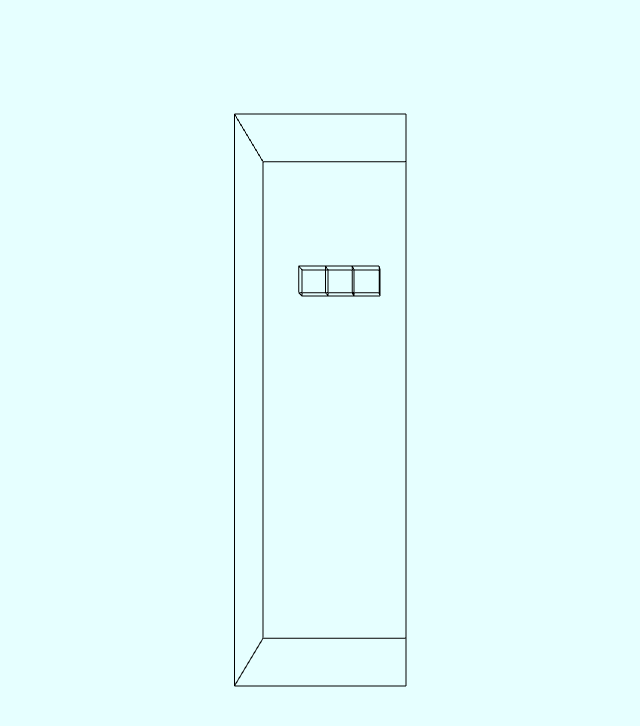
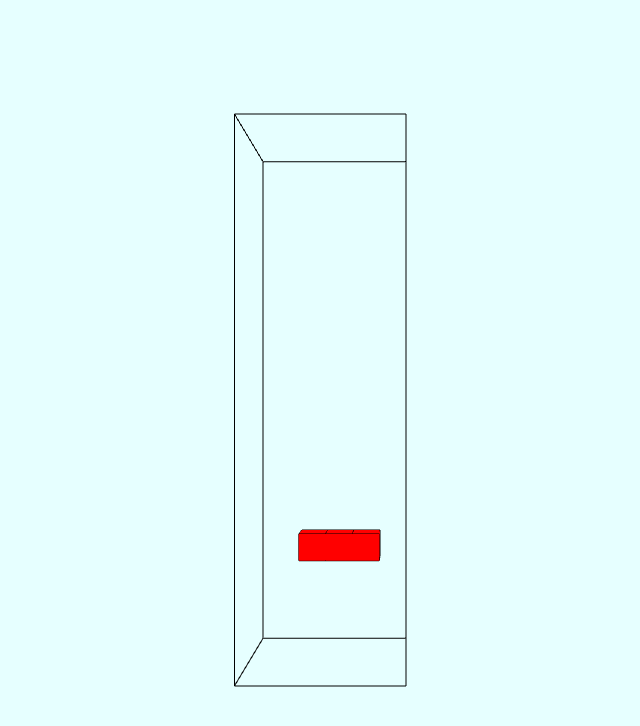
Before and after one commit to Biggatron/Tetris3D, a plain HTML site: page index.html in a window 1280 px wide. Shown: the whole page, without its empty margins (234-874 px from the left). Drawn offline with Linux system fonts and the light colour scheme.

Commit message:
Komnir litir, hægt að hreyfa blokkir og þær haldast í rýminu þegar þær lenda á einhverju.

```diff
--- a/Block.js
+++ b/Block.js
@@ -11,32 +11,85 @@ Block.prototype.setup = function() {
     this.blockType = 0;
     this.color = getRandomColor();
     this.pos = [2, 2, 19];
-    this.newpos;
-    this.rotation = 0;
-    this.newRotation = this.rotation;
+    this.rot = 0;
     this.dropTimer = 0;
 };
 
 Block.prototype.update = function() {
     this.dropTimer += 1;
-    if (this.dropTimer >= 60) {
+    if (this.dropTimer >= 20) {
         this.dropTimer = 0;
         this.pos[2] -= 1;
+        if (!isLegal(this)) {
+            this.pos[2] += 1;
+            this.freeze();
+        }
     }
-    if (!isLegal(this)) {
-        this.pos[2] += 1;
-        this.freeze();
-        return;
+
+    //var newPos = [pos[0], pos[1], pos[2]];
+    if (eatKey(KEY_UP_ARROW)) {
+        this.pos[1] += 1;
+        if (!isLegal(this)) this.pos[1] -= 1;
     }
+    if (eatKey(KEY_DOWN_ARROW)) {
+        this.pos[1] -= 1;
+        if (!isLegal(this)) this.pos[1] += 1;
+    }
+    if (eatKey(KEY_LEFT_ARROW)) {
+        this.pos[0] += 1;
+        if (!isLegal(this)) this.pos[0] -= 1;
+    }
+    if (eatKey(KEY_RIGHT_ARROW)) {
+        this.pos[0] -= 1;
+        if (!isLegal(this)) this.pos[0] += 1;
+    }
+
+    if (this.blockType === 0) {
+        if (eatKey(KEY_ROTATE_X) || eatKey(KEY_ROTATE_X_C)) {
+            if (this.rot === 1) {
+                this.rot = 2;
+                if (!isLegal(this)) this.rot = 1;
+            } else if (this.rot === 2) {
+                this.rot = 1;
+                if (!isLegal(this)) this.rot = 2;
+            }
+        } else if (eatKey(KEY_ROTATE_Y) || eatKey(KEY_ROTATE_Y_C)) {
+            if (this.rot === 0) {
+                this.rot = 1;
+                if (!isLegal(this)) this.rot = 0;
+            } else if (this.rot === 1) {
+                this.rot = 0;
+                if (!isLegal(this)) this.rot = 1;
+            }
+        } else if (eatKey(KEY_ROTATE_Z) || eatKey(KEY_ROTATE_Z_C)) {
+            if (this.rot === 0) {
+                this.rot = 2;
+                if (!isLegal(this)) this.rot = 0;
+            } else if (this.rot === 2) {
+                this.rot = 0;
+                if (!isLegal(this)) this.rot = 2;
+            }
+        }
+
+    }
+
 };
 
 Block.prototype.render = function() {
     var mv = modelViewMatrix;
+    // -1 í x hnitinu er til að miðju kubburinn sé í miðjunni. Það einhfaldar slatta
+    mv = mult(mv, translate(this.pos[0] - 1, this.pos[2], this.pos[1]));
+    mv = mult(mv, translate(1.5, 0.5, 0.5))
+    if (this.rot === 1) mv = mult(mv, rotateY(90));
+    if (this.rot === 2) mv = mult(mv, rotateZ(90));
+    mv = mult(mv, translate(-1.5, -0.5, -0.5))
 
-    // -1 í x hnitinu er til að miðju kubburinn sé í miðjunni. Það einhfaldar slatta
-    mv = mult(mv, translate(this.pos[0]-1, this.pos[2], this.pos[1]));
     gl.uniformMatrix4fv(modelViewMatrixLoc, false, flatten(mv));
+    gl.uniform4fv(colorVecLoc, colors[this.color]);
+    gl.drawArrays(gl.TRIANGLES, 0, cubeTriIndex);
+    gl.uniform4fv(colorVecLoc, vec4(0.0, 0.0, 0.0, 1.0));
     gl.drawArrays(gl.LINES, currIndex, lineBlockIndex);
+    currIndex += lineBlockIndex;
 }
 
 Block.prototype.freeze = function() {
@@ -47,11 +100,11 @@ Block.prototype.freeze = function() {
 }
 
 Block.prototype.getOccupiedBlocks = function() {
-    var pos1 = this.pos;
+    var pos1 = [this.pos[0], this.pos[1], this.pos[2]];
     var pos2 = this.pos;
-    var pos3 = this.pos;
+    var pos3 = [this.pos[0], this.pos[1], this.pos[2]];
     if (this.blockType === 0) {
-        switch (this.rotation) {
+        switch (this.rot) {
             case 0:
                 pos1[0] -= 1;
                 pos3[0] += 1;
@@ -70,5 +123,5 @@ Block.prototype.getOccupiedBlocks = function() {
 }
 
 function getRandomColor() {
-    return Math.floor(Math.random()*6);
+    return Math.floor(Math.random() * 6);
 }
--- a/blockManager.js
+++ b/blockManager.js
@@ -8,7 +8,7 @@ var colors = [
     [1.0, 0.0, 0.0, 1.0], // red
     [1.0, 1.0, 0.0, 1.0], // yellow
     [0.0, 1.0, 0.0, 1.0], // green
-    [0.0, 0.0, 1.0, 1.0], // blue
+    [1.0, 0.65, 0.0, 1.0], // orange
     [1.0, 0.0, 1.0, 1.0], // magenta
     [0.0, 1.0, 1.0, 1.0], // cyan
 ];
@@ -64,12 +64,30 @@ var playFieldGrid = [
     ]
 ];
 
+function renderGrid() {
+    for (var i = 0; i < 6; i++) {
+        for (var j = 0; j < 6; j++) {
+            for (var k = 0; k < 20; k++) {
+                if (playFieldGrid[i][j][k] > 0) {
+                    var mv = modelViewMatrix;
+                    mv = mult(mv, translate(i, k, j));
+                    gl.uniformMatrix4fv(modelViewMatrixLoc, false, flatten(mv));
+                    gl.uniform4fv(colorVecLoc, colors[playFieldGrid[i][j][k]]);
+                    gl.drawArrays(gl.TRIANGLES, cubeTriIndex, cubeTriIndex);
+                    gl.uniform4fv(colorVecLoc, vec4(0.0, 0.0, 0.0, 1.0));
+                    gl.drawArrays(gl.LINES, currIndex, cubeIndex);
+                }
+            }
+        }
+    }
+}
+
 function updateBlocks() {
+    for (var i = 0; i < blocks.length; i++) {
+        blocks[i].update();
+    }
     if (blocks.length === 0) {
         newBlock();
-    }
-    for (var i = 0; i < blocks.length; i++) {
-        blocks[i].update();
     }
 }
 
--- a/index.html
+++ b/index.html
@@ -34,6 +34,7 @@ void main()
 <script type="text/javascript" src="main.js"></script>
 <script type="text/javascript" src="Block.js"></script>
 <script type="text/javascript" src="blockManager.js"></script>
+<script type="text/javascript" src="keys.js"></script>
 <link rel="stylesheet" href="styles.css">
 
 <body>
--- /dev/null
+++ b/keys.js
@@ -0,0 +1,40 @@
+// =================
+// KEYBOARD HANDLING
+// =================
+
+var keys = [];
+
+function handleKeydown(evt) {
+    keys[evt.keyCode] = true;
+}
+
+function handleKeyup(evt) {
+    keys[evt.keyCode] = false;
+}
+
+// Inspects, and then clears, a key's state
+function eatKey(keyCode) {
+    var isDown = keys[keyCode];
+    keys[keyCode] = false;
+    return isDown;
+}
+
+// A tiny little convenience function
+function keyCode(keyChar) {
+    return keyChar.charCodeAt(0);
+}
+
+var KEY_LEFT_ARROW = '37';
+var KEY_UP_ARROW = '38';
+var KEY_RIGHT_ARROW = '39';
+var KEY_DOWN_ARROW = '40';
+
+var KEY_ROTATE_X = keyCode('A');
+var KEY_ROTATE_X_C = keyCode('Z');
+var KEY_ROTATE_Y = keyCode('S');
+var KEY_ROTATE_Y_C = keyCode('X');
+var KEY_ROTATE_Z = keyCode('D');
+var KEY_ROTATE_Z_C = keyCode('C');
+
+window.addEventListener("keydown", handleKeydown);
+window.addEventListener("keyup", handleKeyup);
--- a/main.js
+++ b/main.js
@@ -14,6 +14,8 @@ var index = 0;
 var lineIndex = 0;
 var linePlayFieldIndex = 24;
 var lineBlockIndex = 40;
+var cubeIndex = 24;
+var cubeTriIndex = 36;
 
 var pointsArray = [];
 var linePointsArray = [];
@@ -41,36 +43,48 @@ var eye;
 var at = vec3(0.0, 10.0, 0.0);
 var up = vec3(0.0, 1.0, 0.0);
 
+var cube = [
+    vec4(0.0, 0.0, 0.0, 1),
+    vec4(1.0, 0.0, 0.0, 1),
+    vec4(1.0, 0.0, 1.0, 1),
+    vec4(0.0, 0.0, 1.0, 1),
+
+    vec4(0.0, 1.0, 0.0, 1),
+    vec4(1.0, 1.0, 0.0, 1),
+    vec4(1.0, 1.0, 1.0, 1),
+    vec4(0.0, 1.0, 1.0, 1),
+]
+
 var pFV = [
     vec4(0.0, 20.0, 6.0, 1),
     vec4(0.0, 20.0, 0.0, 1),
     vec4(6.0, 20.0, 6.0, 1),
     vec4(6.0, 20.0, 0.0, 1),
 
-    vec4( 0.0, 0.0, 6.0, 1),
-    vec4( 0.0, 0.0, 0.0, 1),
-    vec4( 6.0, 0.0, 6.0, 1),
-    vec4( 6.0, 0.0, 0.0, 1),
+    vec4(0.0, 0.0, 6.0, 1),
+    vec4(0.0, 0.0, 0.0, 1),
+    vec4(6.0, 0.0, 6.0, 1),
+    vec4(6.0, 0.0, 0.0, 1),
 ]
 
 var b1V = [
-    vec4( 0.0, 1.0, 0.0, 1),
-    vec4( 0.0, 1.0, 1.0, 1),
-    vec4( 1.0, 1.0, 0.0, 1),
-    vec4( 1.0, 1.0, 1.0, 1),
-    vec4( 2.0, 1.0, 0.0, 1),
-    vec4( 2.0, 1.0, 1.0, 1),
-    vec4( 3.0, 1.0, 0.0, 1),
-    vec4( 3.0, 1.0, 1.0, 1),
+    vec4(0.0, 1.0, 0.0, 1),
+    vec4(0.0, 1.0, 1.0, 1),
+    vec4(1.0, 1.0, 0.0, 1),
+    vec4(1.0, 1.0, 1.0, 1),
+    vec4(2.0, 1.0, 0.0, 1),
+    vec4(2.0, 1.0, 1.0, 1),
+    vec4(3.0, 1.0, 0.0, 1),
+    vec4(3.0, 1.0, 1.0, 1),
 
-    vec4( 0.0, 0.0, 0.0, 1),
-    vec4( 0.0, 0.0, 1.0, 1),
-    vec4( 1.0, 0.0, 0.0, 1),
-    vec4( 1.0, 0.0, 1.0, 1),
-    vec4( 2.0, 0.0, 0.0, 1),
-    vec4( 2.0, 0.0, 1.0, 1),
-    vec4( 3.0, 0.0, 0.0, 1),
-    vec4( 3.0, 0.0, 1.0, 1)
+    vec4(0.0, 0.0, 0.0, 1),
+    vec4(0.0, 0.0, 1.0, 1),
+    vec4(1.0, 0.0, 0.0, 1),
+    vec4(1.0, 0.0, 1.0, 1),
+    vec4(2.0, 0.0, 0.0, 1),
+    vec4(2.0, 0.0, 1.0, 1),
+    vec4(3.0, 0.0, 0.0, 1),
+    vec4(3.0, 0.0, 1.0, 1)
 ]
 
 var b2V = [
@@ -101,11 +115,11 @@ function triangle(a, b, c) {
     pointsArray.push(c);
 
     // normals are vectors
-
+    /*
         normalsArray.push(a[0], a[1], a[2], 0.0);
         normalsArray.push(b[0], b[1], b[2], 0.0);
         normalsArray.push(c[0], c[1], c[2], 0.0);
-
+    */
     index += 3;
 
 }
@@ -160,16 +174,82 @@ function block1() {
     line(b1V[7], b1V[15]);
     line(b1V[15], b1V[14]);
     line(b1V[14], b1V[6]);
+
+    triangle(b1V[0], b1V[6], b1V[1]);
+    triangle(b1V[1], b1V[6], b1V[7]);
+
+    triangle(b1V[8], b1V[14], b1V[0]);
+    triangle(b1V[0], b1V[14], b1V[6]);
+
+    triangle(b1V[9], b1V[15], b1V[8]);
+    triangle(b1V[8], b1V[15], b1V[14]);
+
+    triangle(b1V[1], b1V[7], b1V[9]);
+    triangle(b1V[9], b1V[7], b1V[15]);
+
+    triangle(b1V[9], b1V[8], b1V[1]);
+    triangle(b1V[1], b1V[8], b1V[0]);
+
+    triangle(b1V[14], b1V[15], b1V[6]);
+    triangle(b1V[6], b1V[15], b1V[7]);
 }
 
-function block2() {
+function block2() {}
+
+function buildCube() {
+    line(cube[0], cube[1]);
+    line(cube[1], cube[2]);
+    line(cube[2], cube[3]);
+    line(cube[3], cube[0]);
+
+    line(cube[4], cube[5]);
+    line(cube[5], cube[6]);
+    line(cube[6], cube[7]);
+    line(cube[7], cube[4]);
+
+    line(cube[0], cube[4]);
+    line(cube[1], cube[5]);
+    line(cube[2], cube[6]);
+    line(cube[3], cube[7]);
+
+    //Bot face
+    triangle(cube[0], cube[1], cube[2]);
+    triangle(cube[0], cube[2], cube[3]);
+
+    triangle(cube[3], cube[2], cube[6]);
+    triangle(cube[3], cube[6], cube[7]);
+
+    triangle(cube[0], cube[3], cube[7]);
+    triangle(cube[0], cube[7], cube[4]);
+
+    triangle(cube[1], cube[0], cube[4]);
+    triangle(cube[1], cube[4], cube[5]);
+
+    triangle(cube[2], cube[1], cube[5]);
+    triangle(cube[2], cube[5], cube[6]);
+
+    // top face
+    triangle(cube[7], cube[6], cube[5]);
+    triangle(cube[7], cube[5], cube[4]);
 }
+
+var cube = [
+    vec4(0.0, 0.0, 0.0, 1),
+    vec4(1.0, 0.0, 0.0, 1),
+    vec4(1.0, 0.0, 1.0, 1),
+    vec4(0.0, 0.0, 1.0, 1),
+
+    vec4(0.0, 1.0, 0.0, 1),
+    vec4(1.0, 1.0, 0.0, 1),
+    vec4(1.0, 1.0, 1.0, 1),
+    vec4(0.0, 1.0, 1.0, 1),
+]
 
 window.onload = function init() {
 
     canvas = document.getElementById("gl-canvas");
     resizeCanvasToDisplaySize(canvas);
-    aspectRatio = canvas.width/canvas.height;
+    aspectRatio = canvas.width / canvas.height;
 
     gl = WebGLUtils.setupWebGL(canvas);
     if (!gl) {
@@ -183,6 +263,7 @@ window.onload = function init() {
 
     playField();
     block1();
+    buildCube();
 
     //
     //  Load shaders and initialize attribute buffers
@@ -197,6 +278,7 @@ window.onload = function init() {
 
     var vBuffer = gl.createBuffer();
     pointsArray = pointsArray.concat(linePointsArray);
+    console.log(pointsArray)
     gl.bindBuffer(gl.ARRAY_BUFFER, vBuffer);
     gl.bufferData(gl.ARRAY_BUFFER, flatten(pointsArray), gl.STATIC_DRAW);
 
@@ -237,9 +319,9 @@ window.onload = function init() {
     // Event listener for mousewheel
     window.addEventListener("wheel", function(e) {
         if (e.deltaY > 0.0) {
-            zDist += 0.15;
+            zDist += 3;
         } else {
-            zDist -= 0.15;
+            zDist -= 3;
         }
     });
 
@@ -287,15 +369,14 @@ function render() {
     gl.uniformMatrix4fv(projectionMatrixLoc, false, flatten(projectionMatrix));
     gl.uniformMatrix3fv(normalMatrixLoc, false, flatten(normalMatrix));
 
-    //gl.drawArrays(gl.TRIANGLES, 0, index);
-
     // Draw the playfield grid
     gl.uniform4fv(colorVecLoc, vec4(0.0, 0.0, 0.0, 1.0));
-    currIndex = 0;
+    currIndex = index;
     gl.drawArrays(gl.LINES, currIndex, linePlayFieldIndex);
     currIndex += linePlayFieldIndex;
 
     renderBlocks();
+    renderGrid();
 
 
     window.requestAnimFrame(render);
```
Lines whose indentation alone changed are shown as unchanged.
